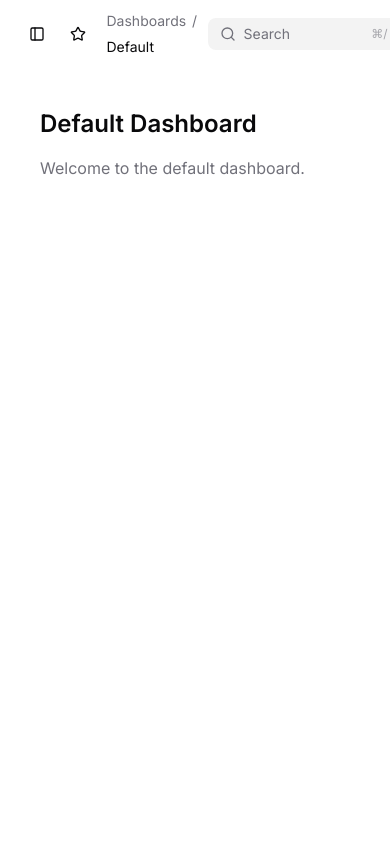
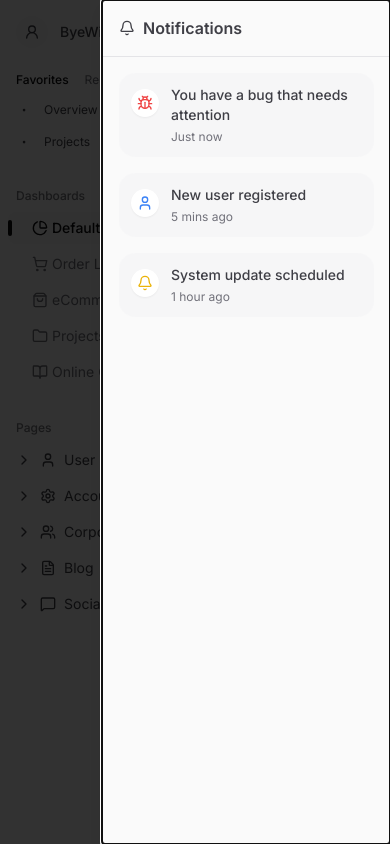
Before and after one commit to MayankBansal12/juspay-assignment, a React (Vite) app: page /dashboard/default in a window 390 px wide. Shown: the top 844 px of the page. Built offline with nearby package versions, Linux system fonts and the light colour scheme; the HTML template or start-up script is replaced by a standard one.

Commit message:
fix: add keyboard bindings and mobile responsiveness for sidebars

```diff
--- a/src/App.jsx
+++ b/src/App.jsx
@@ -1,7 +1,6 @@
 import { useEffect } from 'react'
 import { BrowserRouter as Router, Routes, Route, Navigate } from 'react-router-dom'
 import { useStore } from '@/store/useStore'
-import { SidebarProvider } from '@/components/ui/sidebar'
 import Layout from '@/components/Layout'
 import DashboardDefault from '@/pages/DashboardDefault'
 import OrderList from '@/pages/OrderList'
@@ -19,7 +18,6 @@ function App() {
   }, [theme])
 
   return (
-    <SidebarProvider>
     <TooltipProvider>
       <Router>
         <Routes>
@@ -36,7 +34,6 @@ function App() {
         </Routes>
       </Router>
     </TooltipProvider>
-    </SidebarProvider>
   )
 }
 
--- a/src/components/ActivitySidebar.jsx
+++ b/src/components/ActivitySidebar.jsx
@@ -1,12 +1,10 @@
-import { useStore } from '@/store/useStore'
 import { motion } from 'motion/react'
 import { Bug, User, Bell } from 'lucide-react'
 import { Sidebar, SidebarContent, SidebarHeader } from '@/components/ui/sidebar'
 
 const ActivitySidebar = () => {
-    const { isActivitySidebarOpen } = useStore()
     return (
-        <Sidebar side="right" collapsible="offcanvas" open={isActivitySidebarOpen} className="border-l bg-background">
+        <Sidebar side="right" collapsible="offcanvas" className="border-l bg-background">
             <SidebarHeader className="p-4 border-b">
                 <h3 className="font-semibold flex items-center gap-2">
                     <Bell className="h-4 w-4" />
--- a/src/components/Layout.jsx
+++ b/src/components/Layout.jsx
@@ -2,20 +2,45 @@ import { Outlet } from 'react-router-dom'
 import { Header } from './Header'
 import { LeftSidebar } from './LeftSidebar'
 import { ActivitySidebar } from './ActivitySidebar'
-import { SidebarInset } from '@/components/ui/sidebar'
+import { SidebarInset, SidebarProvider } from '@/components/ui/sidebar'
+import { useStore } from '@/store/useStore'
 
 const Layout = () => {
+  const { isLeftSidebarOpen, isActivitySidebarOpen, setLeftSidebarOpen, setActivitySidebarOpen } = useStore()
+
   return (
-    <>
-      <LeftSidebar />
+    <div
+      className="flex min-h-svh w-full"
+      style={{
+        '--sidebar-width': '212px',
+        '--sidebar-width-icon': '3rem',
+      }}
+    >
+      <SidebarProvider
+        open={isLeftSidebarOpen}
+        onOpenChange={setLeftSidebarOpen}
+        keyboardShortcut="b"
+        keyboardModifiers={{ ctrl: true, meta: true, alt: false, shift: false }}
+        noWrapper={true}
+      >
+        <LeftSidebar />
+      </SidebarProvider>
       <SidebarInset>
         <Header />
         <div className="flex-1 overflow-y-auto p-4">
           <Outlet />
         </div>
       </SidebarInset>
-      <ActivitySidebar />
-    </>
+      <SidebarProvider
+        open={isActivitySidebarOpen}
+        onOpenChange={setActivitySidebarOpen}
+        keyboardShortcut="b"
+        keyboardModifiers={{ ctrl: true, meta: true, alt: true, shift: false }}
+        noWrapper={true}
+      >
+        <ActivitySidebar />
+      </SidebarProvider>
+    </div>
   )
 }
 
--- a/src/components/LeftSidebar.jsx
+++ b/src/components/LeftSidebar.jsx
@@ -15,7 +15,6 @@ import {
 } from '@/components/ui/sidebar'
 import { Tooltip, TooltipContent, TooltipTrigger } from '@/components/ui/tooltip'
 import { cn } from '@/lib/utils'
-import { useStore } from '@/store/useStore'
 import {
     BookOpen,
     ChevronRight,
@@ -83,10 +82,8 @@ const LeftSidebar = () => {
         }
     }
 
-    const { isLeftSidebarOpen } = useStore()
-
     return (
-        <Sidebar collapsible="offcanvas" open={isLeftSidebarOpen} className="flex flex-col h-full w-[212px] border-r bg-background transition-all duration-300 overflow-y-auto">
+        <Sidebar collapsible="offcanvas" className="flex flex-col h-full w-[212px] border-r bg-background transition-all duration-300 overflow-y-auto">
             <SidebarHeader className="p-4">
                 <div className="flex items-center gap-3 overflow-hidden">
                     <Avatar className="h-8 w-8 shrink-0">
--- a/src/components/ui/sidebar.jsx
+++ b/src/components/ui/sidebar.jsx
@@ -42,6 +42,9 @@ const SidebarProvider = React.forwardRef(
       defaultOpen = true,
       open: openProp,
       onOpenChange: setOpenProp,
+      keyboardShortcut = SIDEBAR_KEYBOARD_SHORTCUT,
+      keyboardModifiers = { ctrl: true, meta: true, alt: false, shift: false },
+      noWrapper = false,
       className,
       style,
       children,
@@ -71,23 +74,44 @@ const SidebarProvider = React.forwardRef(
       [setOpenProp, open]
     )
 
+    React.useEffect(() => {
+      if (isMobile) {
+        setOpenMobile(open)
+      }
+    }, [isMobile, open])
+
     // Helper to toggle the sidebar.
     const toggleSidebar = React.useCallback(() => {
-      return isMobile ? setOpenMobile((open) => !open) : setOpen((open) => !open)
-    }, [isMobile, setOpen, setOpenMobile])
+      setOpen((open) => !open)
+    }, [setOpen])
 
     // Adds a keyboard shortcut to toggle the sidebar.
     React.useEffect(() => {
+      if (!keyboardShortcut) return
+
       const handleKeyDown = (event) => {
-        if (event.key === SIDEBAR_KEYBOARD_SHORTCUT && (event.metaKey || event.ctrlKey)) {
-          event.preventDefault()
-          toggleSidebar()
+        if (event.key.toLowerCase() !== keyboardShortcut.toLowerCase()) {
+          return
         }
+
+        const hasCtrlOrMeta = event.ctrlKey || event.metaKey
+        const wantsCtrlOrMeta = keyboardModifiers.ctrl || keyboardModifiers.meta
+        if (wantsCtrlOrMeta && !hasCtrlOrMeta) return
+        if (!wantsCtrlOrMeta && hasCtrlOrMeta) return
+
+        if (keyboardModifiers.alt && !event.altKey) return
+        if (!keyboardModifiers.alt && event.altKey) return
+
+        if (keyboardModifiers.shift && !event.shiftKey) return
+        if (!keyboardModifiers.shift && event.shiftKey) return
+
+        event.preventDefault()
+        toggleSidebar()
       }
 
       window.addEventListener('keydown', handleKeyDown)
       return () => window.removeEventListener('keydown', handleKeyDown)
-    }, [toggleSidebar])
+    }, [toggleSidebar, keyboardShortcut, keyboardModifiers])
 
     // We add a state so that we can do data-state="expanded" or "collapsed".
     // This makes it easier to style the sidebar with Tailwind classes.
@@ -106,9 +130,11 @@ const SidebarProvider = React.forwardRef(
       [state, open, setOpen, isMobile, openMobile, setOpenMobile, toggleSidebar]
     )
 
-    return (
-      <SidebarContext.Provider value={contextValue}>
-        <TooltipProvider delayDuration={0}>
+    const content = (
+      <TooltipProvider delayDuration={0}>
+        {noWrapper ? (
+          children
+        ) : (
           <div
             style={{
               '--sidebar-width': SIDEBAR_WIDTH,
@@ -124,7 +150,13 @@ const SidebarProvider = React.forwardRef(
           >
             {children}
           </div>
-        </TooltipProvider>
+        )}
+      </TooltipProvider>
+    )
+
+    return (
+      <SidebarContext.Provider value={contextValue}>
+        {content}
       </SidebarContext.Provider>
     )
   }
--- a/src/store/useStore.js
+++ b/src/store/useStore.js
@@ -10,6 +10,8 @@ export const useStore = create(
       toggleLeftSidebar: () => set((state) => ({ isLeftSidebarOpen: !state.isLeftSidebarOpen })),
       toggleActivitybar: () =>
         set((state) => ({ isActivitySidebarOpen: !state.isActivitySidebarOpen })),
+      setLeftSidebarOpen: (open) => set({ isLeftSidebarOpen: open }),
+      setActivitySidebarOpen: (open) => set({ isActivitySidebarOpen: open }),
       setTheme: (theme) => set({ theme }),
     }),
     {
```
Lines whose indentation alone changed are shown as unchanged.
